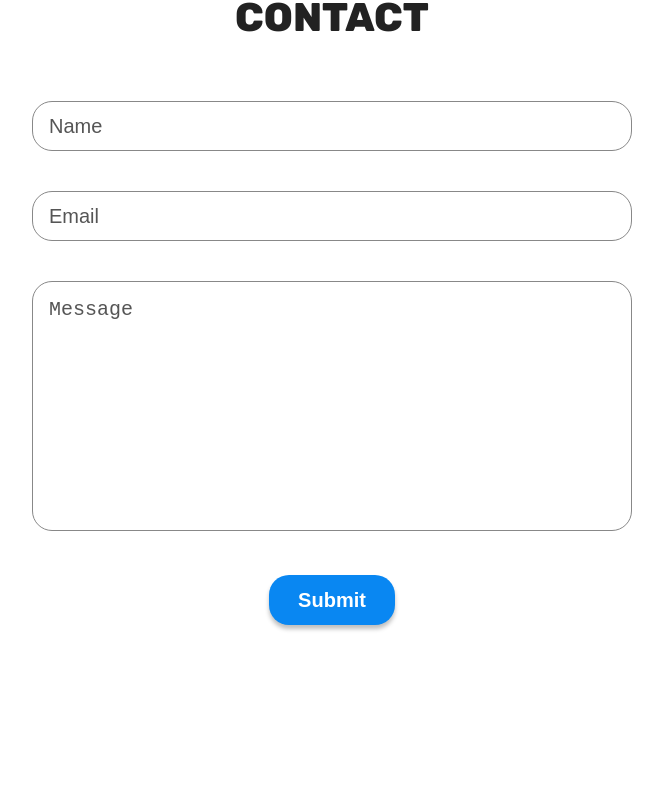
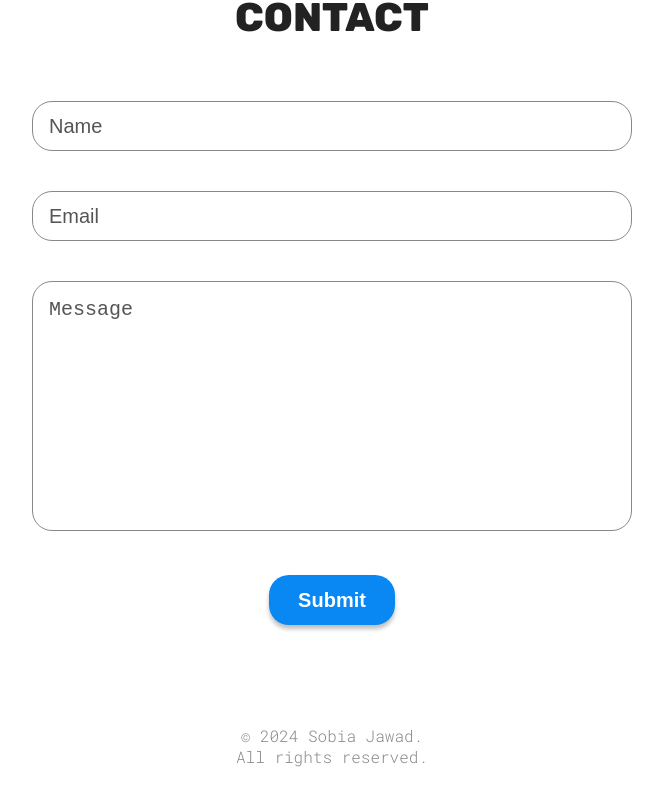
Before and after one commit to sobia-r/portfolio-website-2, a React (Vite) app: page / in a window 1280 px wide. Shown: the part 1832-2637 px from the top of the page, without its empty margins (308-971 px from the left). Before the commit the page ends 2517 px from the top, so only its background shows below. Built offline with nearby package versions, Linux system fonts and the light colour scheme.

Commit message:
Added footer section

```diff
--- a/src/App.jsx
+++ b/src/App.jsx
@@ -1,5 +1,6 @@
 import './App.css'
 import Contact from './sections/Contact/Contact'
+import Footer from './sections/Footer/Footer'
 import Hero from './sections/Hero/Hero'
 import Projects from './sections/Projects/Projects'
 import Skills from './sections/Skills/Skills'
@@ -12,6 +13,7 @@
       <Projects/>
       <Skills/>
       <Contact/>
+      <Footer/>
     </>
   )
 }
--- /dev/null
+++ b/src/sections/Footer/Footer.jsx
@@ -0,0 +1,14 @@
+import styles from './FooterStyles.module.css';
+
+function Footer() {
+  return (
+    <section id="footer" className={styles.container}>
+      <p>
+        &copy; 2024 Sobia Jawad. <br />
+        All rights reserved.
+      </p>
+    </section>
+  )
+}
+
+export default Footer
--- /dev/null
+++ b/src/sections/Footer/FooterStyles.module.css
@@ -0,0 +1,7 @@
+.container {
+    text-align: center;
+    p {
+      font-size: 16px;
+      color: var(--footer-text-color);
+    }
+  }
```
